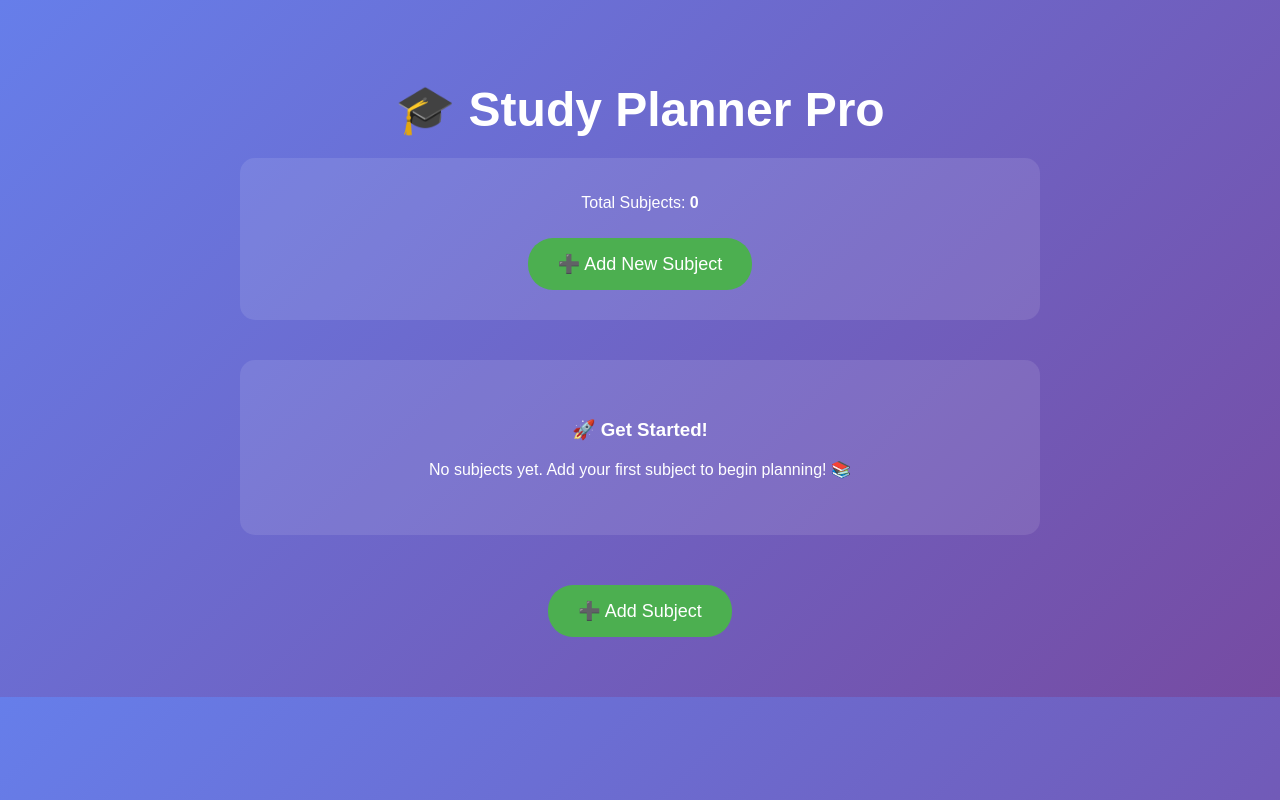
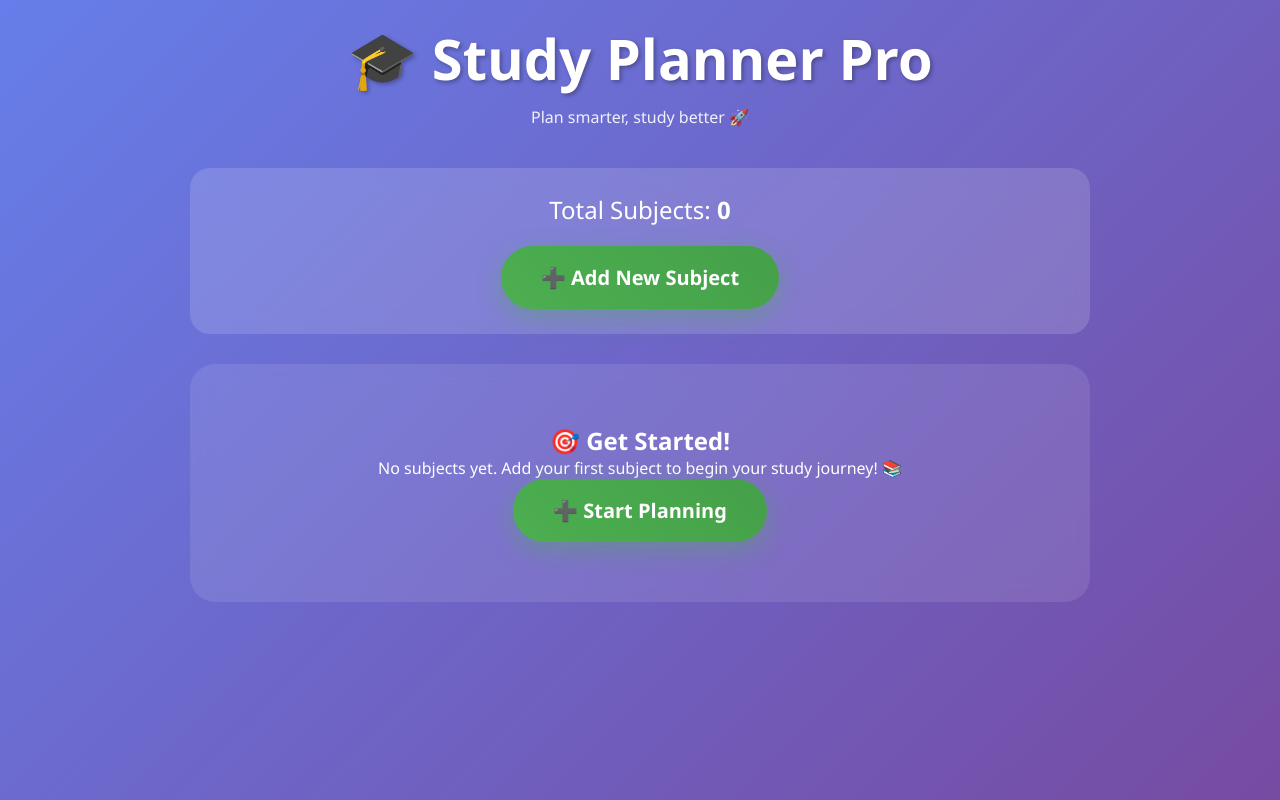
Before and after one commit to priyyaa1103-netizen/study-planner, a Flask app: template templates/index.html in a window 1280 px wide. Run offline with Flask 3, Linux system fonts and the light colour scheme; the template is opened without the code that fills it, so the values that code supplies are empty.

Commit message:
Update index.html

```diff
--- a/templates/index.html
+++ b/templates/index.html
@@ -2,42 +2,78 @@
 <html>
 <head>
     <title>Study Planner Pro</title>
-    <link rel="stylesheet" href="{{ url_for('static', filename='css/style.css') }}">
     <style>
+        * { margin: 0; padding: 0; box-sizing: border-box; }
         body {
-            font-family: Arial;
+            font-family: 'Segoe UI', Arial, sans-serif;
             background: linear-gradient(135deg, #667eea 0%, #764ba2 100%);
             color: white;
+            min-height: 100vh;
+            padding: 20px;
+        }
+        .container { max-width: 900px; margin: 0 auto; }
+        h1 {
+            font-size: 3.5em;
             text-align: center;
-            padding: 50px;
-            margin: 0;
+            margin-bottom: 10px;
+            text-shadow: 2px 2px 4px rgba(0,0,0,0.3);
         }
-        .container { max-width: 800px; margin: 0 auto; }
-        h1 { font-size: 3em; margin-bottom: 20px; }
-        .stats { background: rgba(255,255,255,0.1); padding: 20px; border-radius: 15px; margin: 20px 0; }
+        .subtitle { text-align: center; margin-bottom: 40px; opacity: 0.9; }
+        .stats {
+            background: rgba(255,255,255,0.15);
+            padding: 25px;
+            border-radius: 20px;
+            margin: 30px 0;
+            backdrop-filter: blur(10px);
+            text-align: center;
+        }
+        .stats p { font-size: 1.5em; margin-bottom: 20px; }
         .add-btn {
-            background: #4CAF50;
+            background: linear-gradient(45deg, #4CAF50, #45a049);
             color: white;
-            padding: 15px 30px;
+            padding: 18px 40px;
             text-decoration: none;
-            border-radius: 25px;
-            font-size: 18px;
+            border-radius: 50px;
+            font-size: 20px;
+            font-weight: bold;
+            box-shadow: 0 8px 25px rgba(76,175,80,0.4);
+            transition: all 0.3s;
             display: inline-block;
-            margin: 10px;
         }
-        .subjects-grid { display: grid; grid-template-columns: repeat(auto-fit, minmax(250px, 1fr)); gap: 20px; margin: 30px 0; }
+        .add-btn:hover { transform: translateY(-3px); box-shadow: 0 12px 35px rgba(76,175,80,0.6); }
+        .subjects-grid {
+            display: grid;
+            grid-template-columns: repeat(auto-fit, minmax(300px, 1fr));
+            gap: 25px;
+            margin: 40px 0;
+        }
         .subject-card {
             background: rgba(255,255,255,0.2);
-            padding: 25px;
-            border-radius: 15px;
+            padding: 30px;
+            border-radius: 20px;
+            backdrop-filter: blur(15px);
+            border: 1px solid rgba(255,255,255,0.2);
+            transition: all 0.3s;
+        }
+        .subject-card:hover { transform: translateY(-5px); box-shadow: 0 20px 40px rgba(0,0,0,0.2); }
+        .subject-card h4 { font-size: 1.8em; margin-bottom: 15px; }
+        .empty-state {
+            background: rgba(255,255,255,0.1);
+            padding: 60px;
+            border-radius: 25px;
+            text-align: center;
             backdrop-filter: blur(10px);
         }
-        .empty-state { background: rgba(255,255,255,0.1); padding: 40px; border-radius: 15px; margin: 40px 0; }
+        @media (max-width: 768px) {
+            h1 { font-size: 2.5em; }
+            .subjects-grid { grid-template-columns: 1fr; }
+        }
     </style>
 </head>
 <body>
     <div class="container">
         <h1>🎓 Study Planner Pro</h1>
+        <p class="subtitle">Plan smarter, study better 🚀</p>
 
         <div class="stats">
             <p>Total Subjects: <strong>{{ subjects|length }}</strong></p>
@@ -45,24 +81,23 @@
         </div>
 
         {% if subjects %}
-            <h3>📚 Your Subjects:</h3>
+            <h2 style="text-align: center; margin-bottom: 30px;">📚 Your Subjects</h2>
             <div class="subjects-grid">
                 {% for subject in subjects %}
                 <div class="subject-card">
                     <h4>📖 {{ subject[1] }}</h4>
-                    <p>🎯 Target: {{ subject[2] }} hours</p>
-                    <p>⭐ Priority: {{ subject[3] }}/10</p>
+                    <p><strong>🎯 Target:</strong> {{ subject[2] }} hours</p>
+                    <p><strong>⭐ Priority:</strong> {{ subject[3] }}/10</p>
                 </div>
                 {% endfor %}
             </div>
         {% else %}
             <div class="empty-state">
-                <h3>🚀 Get Started!</h3>
-                <p>No subjects yet. Add your first subject to begin planning! 📚</p>
+                <h2>🎯 Get Started!</h2>
+                <p>No subjects yet. Add your first subject to begin your study journey! 📚</p>
+                <a href="/add_subject" class="add-btn">➕ Start Planning</a>
             </div>
         {% endif %}
-
-        <a href="/add_subject" class="add-btn">➕ Add Subject</a>
     </div>
 </body>
 </html>
```
